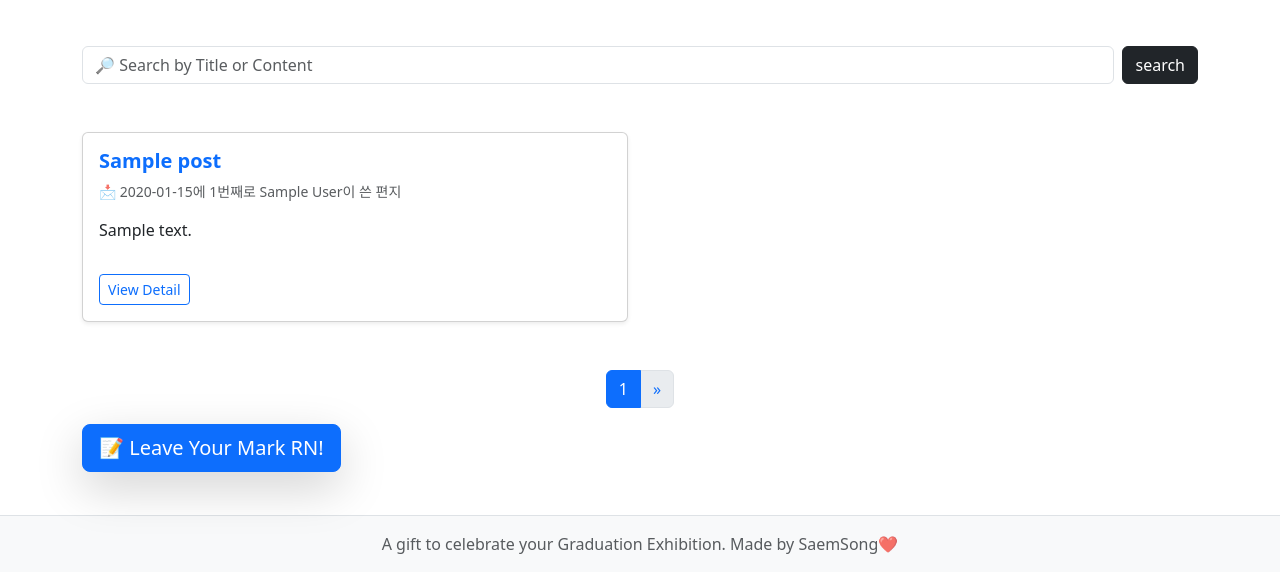
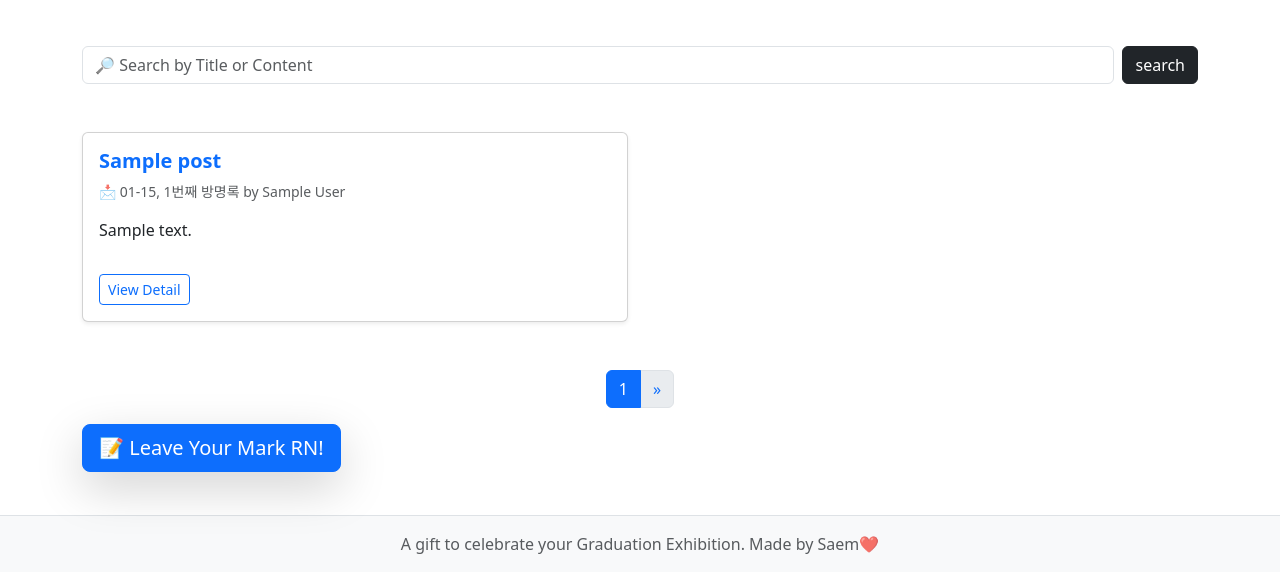
Before and after one commit to saem-song/justforyou, a Flask app: page / in a window 1280 px wide. Shown: the part 228-800 px from the top of the page. Run offline with Flask 3, Linux system fonts and the light colour scheme; tables that the repository leaves empty hold one stand-in row (values such as "Sample post").

Commit message:
방명록 목록 수정

```diff
--- a/app.py
+++ b/app.py
@@ -28,6 +28,12 @@ class Post(db.Model):
 with app.app_context():
     db.create_all() # <-- 이 줄의 주석을 제거하여 코드를 다시 실행합니다.
     pass
+
+# -------------------- 로컬 서버 실행 (배포 시에는 실행 안 됨) --------------------
+if __name__ == '__main__':
+    # 이 구문은 Gunicorn이 아닌 로컬에서 파일을 직접 실행할 때만 작동합니다.
+    app.run(debug=True)
+
 
 # -------------------- 1. READ (목록 및 검색) --------------------
 @app.route('/')
--- a/templates/index.html
+++ b/templates/index.html
@@ -25,7 +25,7 @@
                     <div class="card-body d-flex flex-column">
                         <h5 class="card-title text-primary fw-bold">{{ post.title }}</h5>
                         <p class="card-text text-muted small mb-3">
-                            <medium>📩 {{ post.created_at.strftime('%Y-%m-%d') }}에 {{ post.id }}번째로 {{ post.author }}이 쓴 편지</medium>
+                            <medium>📩 {{ post.created_at.strftime('%m-%d') }}, {{ post.id }}번째 방명록 by {{ post.author }} </medium>
                         </p>
                         <p class="card-text flex-grow-1 overflow-hidden" style="max-height: 4.5em;">
                             {{ post.content | truncate(150, true) }}
--- a/templates/layout.html
+++ b/templates/layout.html
@@ -40,7 +40,7 @@
 
     <footer class="footer mt-auto py-3 bg-light border-top">
         <div class="container text-center">
-            <span class="text-muted">A gift to celebrate your Graduation Exhibition. Made by SaemSong❤️</span>
+            <span class="text-muted">A gift to celebrate your Graduation Exhibition. Made by Saem❤️</span>
         </div>
     </footer>
 
```
Also changed, not shown: instance/test.db.
